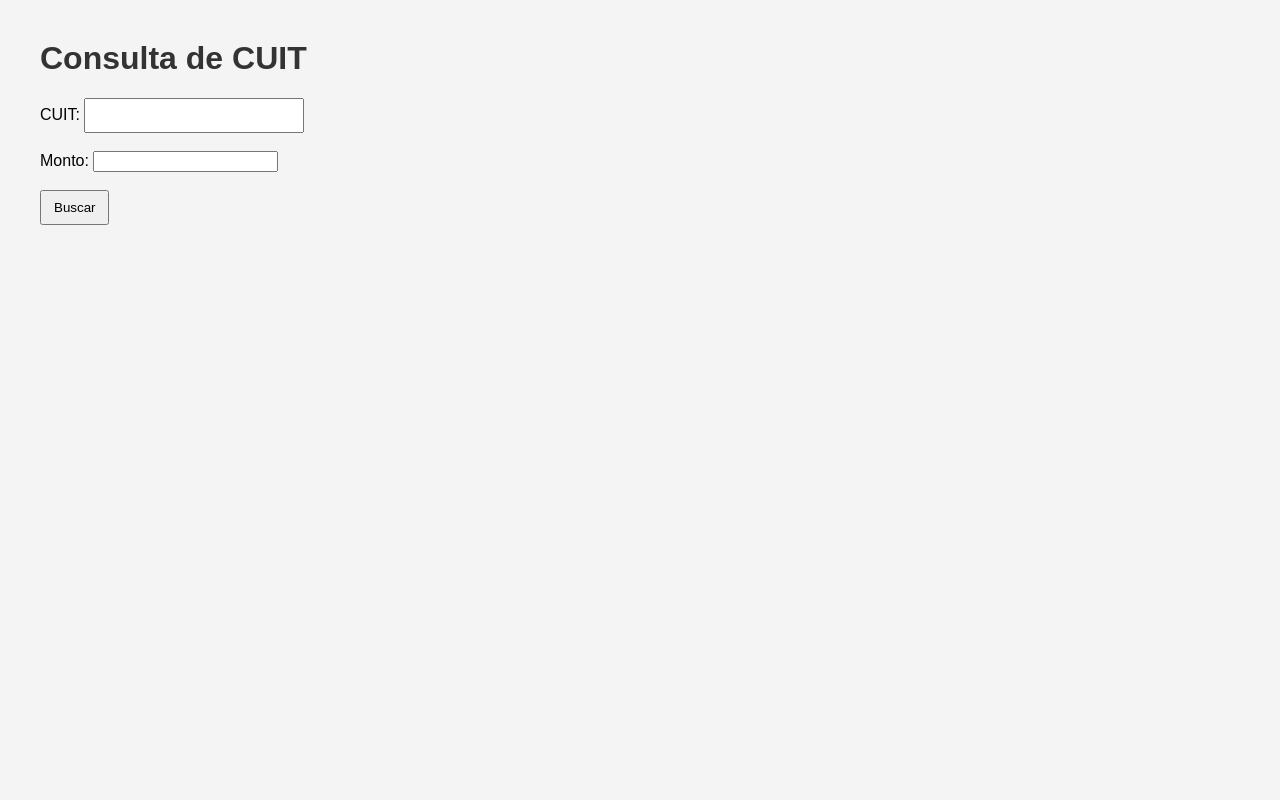
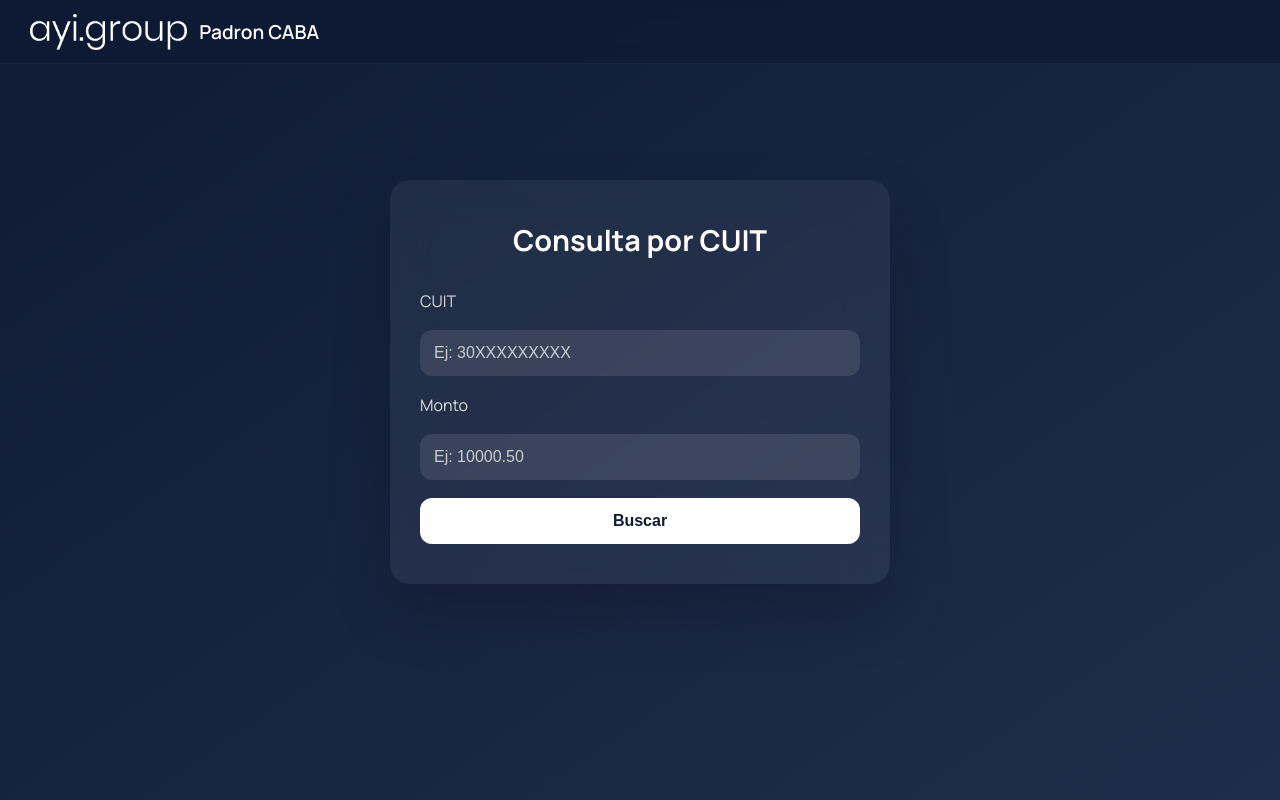
Before and after one commit to FacundoAngelico/agip-padron, a Flask app: page / in a window 1280 px wide. Run offline with Flask 3, Linux system fonts and the light colour scheme.

Commit message:
Mejorar interfaz

```diff
--- a/static/style.css
+++ b/static/style.css
@@ -1,22 +1,150 @@
+/* Reset y base */
+* {
+    margin: 0;
+    padding: 0;
+    box-sizing: border-box;
+  }
+
   body {
-    font-family: Arial, sans-serif;
-    margin: 40px;
-    background-color: #f4f4f4;
+    font-family: 'Manrope', sans-serif;
+    background: linear-gradient(145deg, #0F1B34, #1f2d4c);
+    color: white;
+    min-height: 100vh;
+    padding: 100px 20px 40px;
+    display: flex;
+    flex-direction: column;
+    align-items: center;
+  }
+
+  /* Navbar tipo Apple */
+  .navbar {
+    position: fixed;
+    top: 0;
+    width: 100%;
+    height: 64px;
+    background-color: rgba(15, 27, 52, 0.85);
+    backdrop-filter: blur(10px);
+    border-bottom: 1px solid rgba(255, 255, 255, 0.05);
+    display: flex;
+    align-items: center;
+    justify-content: flex-start;
+    padding: 0 30px;
+    z-index: 100;
+  }
+
+  .navbar-logo {
+    display: flex;
+    align-items: center;
+    gap: 12px;
+    color: white;
+    font-weight: 600;
+    font-size: 1.2rem;
+  }
+
+  .navbar-logo img {
+    height: 36px;
+    width: auto;
+  }
+
+  /* Container principal */
+  .container {
+    background-color: rgba(255, 255, 255, 0.06);
+    backdrop-filter: blur(20px);
+    padding: 40px 30px;
+    max-width: 500px;
+    width: 100%;
+    border-radius: 20px;
+    box-shadow: 0 30px 60px rgba(0, 0, 0, 0.2);
+    margin-top: 80px;
   }
 
   h1 {
-    color: #333;
+    font-size: 1.8rem;
+    margin-bottom: 30px;
+    text-align: center;
+    font-weight: 700;
+    color: #fff;
   }
 
-form {
-    margin-bottom: 20px;
+  /* Formulario */
+  .form-box {
+    display: flex;
+    flex-direction: column;
+    gap: 18px;
   }
 
-input[type="text"] {
-    padding: 8px;
-    width: 200px;
+  label {
+    font-size: 1rem;
+    font-weight: 500;
+    color: #dcdcdc;
   }
 
+  input[type="text"],
+  input[type="number"] {
+    padding: 14px;
+    font-size: 1rem;
+    border: none;
+    border-radius: 12px;
+    background-color: rgba(255, 255, 255, 0.1);
+    color: white;
+    transition: all 0.3s ease;
+  }
+
+  input::placeholder {
+    color: #ccc;
+  }
+
+  input:focus {
+    outline: none;
+    background-color: rgba(255, 255, 255, 0.2);
+    box-shadow: 0 0 0 3px rgba(255, 255, 255, 0.1);
+  }
+
+  /* Botón pro */
   button {
-    padding: 8px 12px;
+    padding: 14px;
+    background-color: #fff;
+    color: #0F1B34;
+    font-size: 1rem;
+    font-weight: 700;
+    border: none;
+    border-radius: 12px;
+    cursor: pointer;
+    transition: all 0.25s ease;
   }
+
+  button:hover {
+    background-color: #eaeaea;
+    transform: translateY(-1px);
+  }
+
+  /* Resultados */
+  .resultado {
+    margin-top: 30px;
+  }
+
+  .resultado h2 {
+    font-size: 1.4rem;
+    margin-bottom: 10px;
+    font-weight: 600;
+  }
+
+  .resultado p {
+    margin: 8px 0;
+    color: #f1f1f1;
+  }
+
+  hr {
+    border: none;
+    border-top: 1px solid rgba(255,255,255,0.1);
+    margin: 20px 0;
+  }
+
+  .no-result {
+    margin-top: 30px;
+    padding: 14px;
+    background-color: rgba(255, 0, 0, 0.15);
+    border-radius: 10px;
+    color: #fff;
+    text-align: cente
+}
--- a/templates/index.html
+++ b/templates/index.html
@@ -2,21 +2,34 @@
 <html lang="es">
 <head>
   <meta charset="UTF-8">
-    <title>Consulta CUIT</title>
+  <title>Consulta CUIT | AyiGroup</title>
+  <link rel="preconnect" href="https://fonts.googleapis.com">
+  <link href="https://fonts.googleapis.com/css2?family=Manrope:wght@400;600;700&display=swap" rel="stylesheet">
   <link rel="stylesheet" href="{{ url_for('static', filename='style.css') }}">
 </head>
 <body>
-    <h1>Consulta de CUIT</h1>
-    <form method="post">
-        <label for="cuit">CUIT:</label>
-        <input type="text" name="cuit" required><br><br>
-        <label for="monto">Monto:</label>
-        <input type="number" step="0.01" name="monto" required><br><br>
+  <header class="navbar">
+    <div class="navbar-logo">
+      <img src="{{ url_for('static', filename='ayi-logo.png') }}" alt="Logo AyiGroup">
+      <span>Padron CABA</span>
+    </div>
+  </header>
+
+  <main class="container">
+    <h1>Consulta por CUIT</h1>
+    <form method="post" class="form-box">
+      <label for="cuit">CUIT</label>
+      <input type="text" name="cuit" required placeholder="Ej: 30XXXXXXXXX">
+
+      <label for="monto">Monto</label>
+      <input type="number" step="0.01" name="monto" required placeholder="Ej: 10000.50">
+
       <button type="submit">Buscar</button>
     </form>
 
     {% if resultado %}
-        <h2>Resultado:</h2>
+    <div class="resultado">
+      <h2>Resultado</h2>
       <p><strong>Razón Social:</strong> {{ resultado.razon_social }}</p>
       <hr>
       <p><strong>Alícuota Percepción:</strong> {{ resultado.alicuota_percepcion }}%</p>
@@ -26,10 +39,12 @@
       <p><strong>Monto Retención:</strong> ${{ resultado.monto_retencion }}</p>
       <hr>
       <p><strong>Tipo Contr Insc:</strong> {{ resultado.tipo_contrib }}</p>
-        <p><strong>Marca Alicuota:</strong> {{ resultado.marca_alicuota }}</p>
+      <p><strong>Marca Alícuota:</strong> {{ resultado.marca_alicuota }}</p>
       <p><strong>Fecha de Vigencia:</strong> {{ resultado.vigencia_mes }} {{ resultado.vigencia_anio }}</p>
+    </div>
     {% elif resultado is not none %}
-        <p>No se encontró información para el CUIT ingresado.</p>
+    <div class="no-result">No se encontró información para el CUIT ingresado.</div>
     {% endif %}
+  </main>
 </body>
 </html>
```
Also changed, not shown: static/ayi-logo.png (added). Lines whose indentation alone changed are shown as unchanged.
